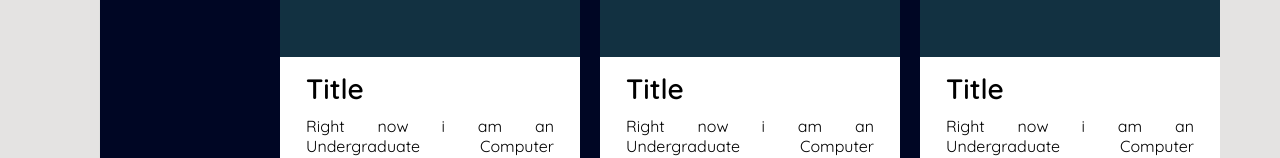
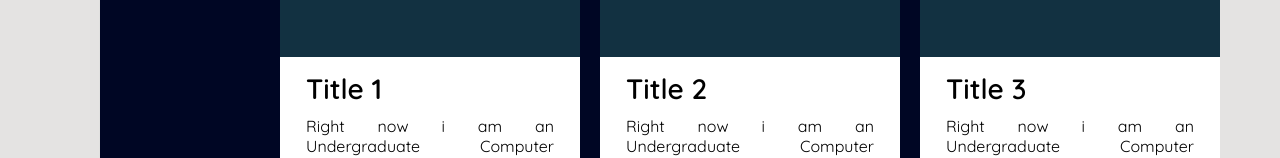
Before and after one commit to RutvikPanchal/Rutvikpanchal.github.io, a plain HTML site: page index.html in a window 1280 px wide. Shown: the part 2076-2234 px from the top of the page. Drawn offline with Linux system fonts and the light colour scheme.

Commit message:
Changed the Title

```diff
--- a/index.html
+++ b/index.html
@@ -297,7 +297,7 @@
                       margin-bottom: 10px;
                     "
                   >
-                    Title
+                    Title 1
                   </div>
                   <p style="font-size: 16px; margin: 0; text-align: justify">
                     Right now i am an Undergraduate Computer Engineering
@@ -335,7 +335,7 @@
                       margin-bottom: 10px;
                     "
                   >
-                    Title
+                    Title 2
                   </div>
                   <p style="font-size: 16px; margin: 0; text-align: justify">
                     Right now i am an Undergraduate Computer Engineering
@@ -372,7 +372,7 @@
                       margin-bottom: 10px;
                     "
                   >
-                    Title
+                    Title 3
                   </div>
                   <p style="font-size: 16px; margin: 0; text-align: justify">
                     Right now i am an Undergraduate Computer Engineering
```
